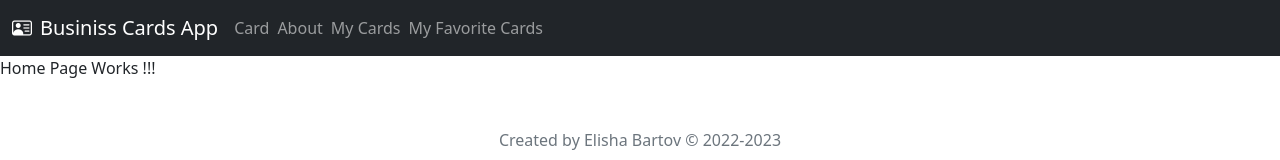
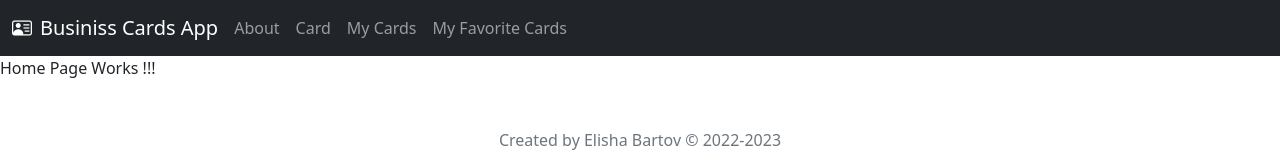
Before and after one commit to BartovElisha/react-app-business-card, a React (Create React App) app: page / in a window 1280 px wide. Shown: the top 160 px of the page. Built offline with nearby package versions, Linux system fonts and the light colour scheme.

Commit message:
Navbar, Fixed about order.

```diff
--- a/src/components/Navbar.tsx
+++ b/src/components/Navbar.tsx
@@ -12,15 +12,7 @@ function Navbar() {
                         Businiss Cards App
                     </NavLink>
                     <ul className="navbar-nav flex-row me-auto mb-2 mb-lg-0">
-                        <li className="nav-item">
-                            <NavLink
-                                className="nav-link me-2"
-                                aria-current="page"
-                                to="/card"
-                            >Card
-                            </NavLink>
-                        </li>
-                        <li className="nav-item me-2">
+                        <li className="nav-item me-3">
                             <NavLink
                                 className="nav-link"
                                 aria-current="page"
@@ -28,7 +20,15 @@ function Navbar() {
                             >About
                             </NavLink>
                         </li>
-                        <li className="nav-item me-2">
+                        <li className="nav-item">
+                            <NavLink
+                                className="nav-link me-3"
+                                aria-current="page"
+                                to="/card"
+                            >Card
+                            </NavLink>
+                        </li>
+                        <li className="nav-item me-3">
                             <NavLink
                                 className="nav-link"
                                 aria-current="page"
```
